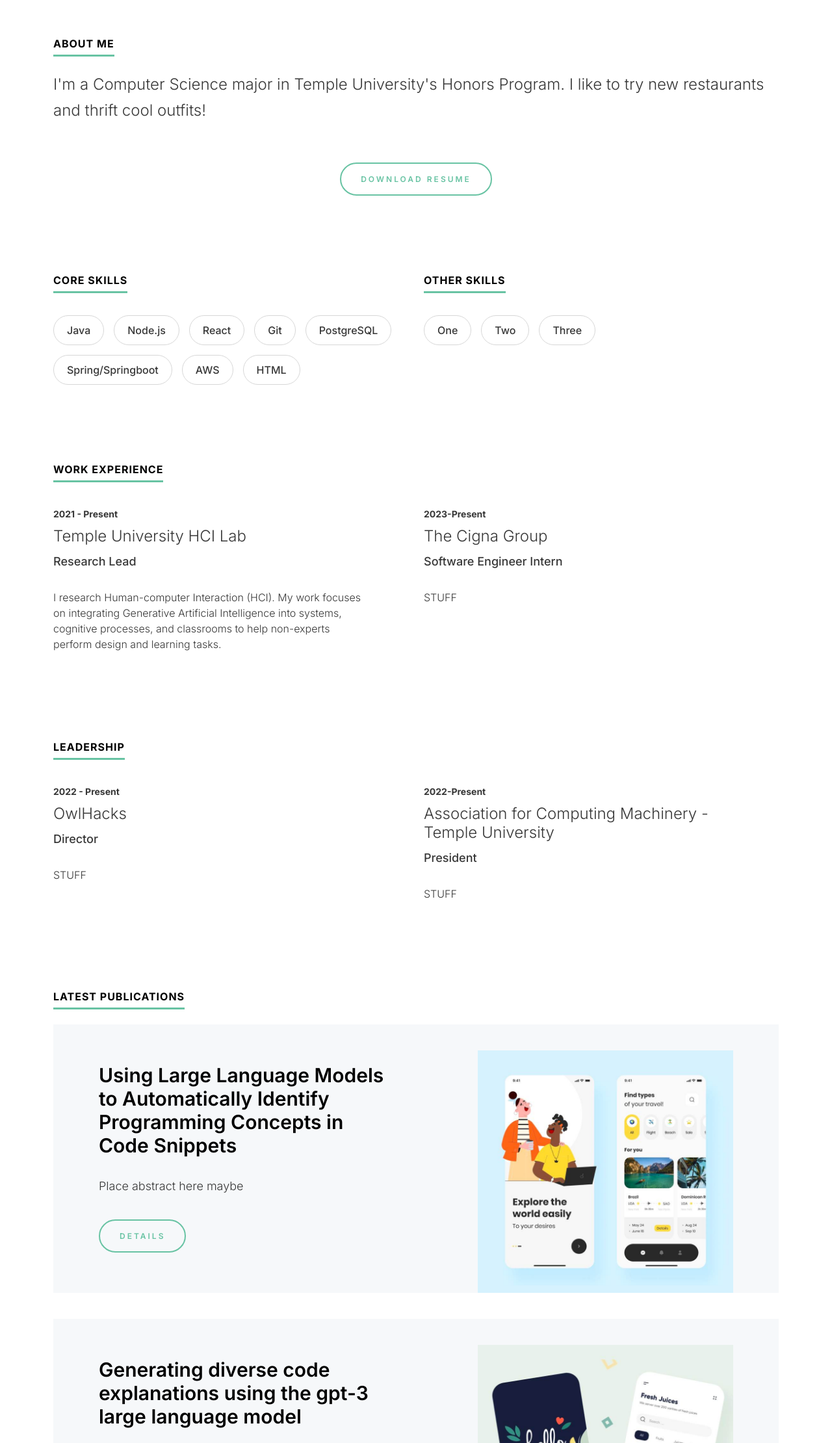
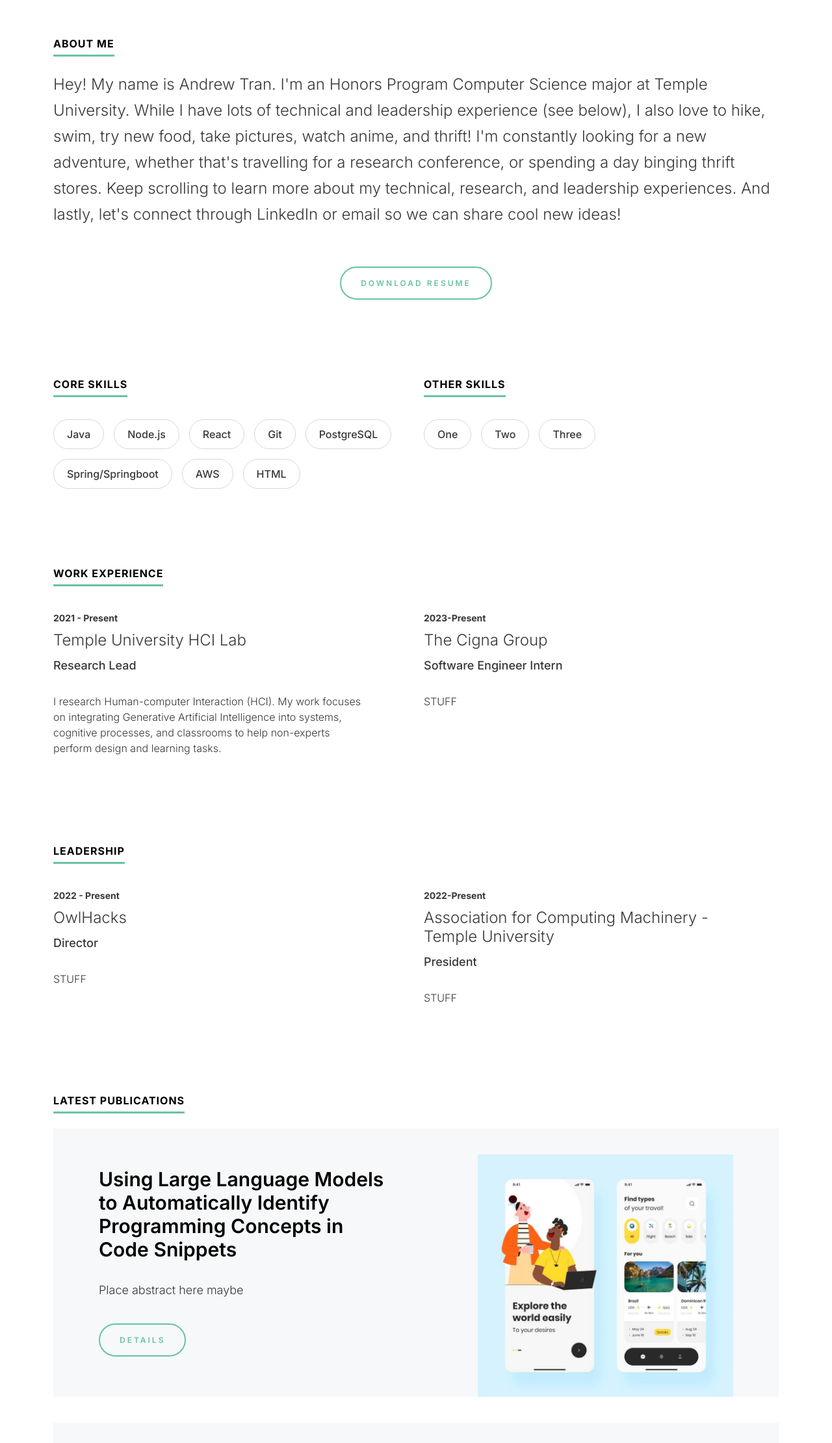
Before and after one commit to adrewtran117/adrewtran117.github.io, a plain HTML site: page index.html in a window 1280 px wide. Shown: the part 580-2800 px from the top of the page at 65% size. Drawn offline with nearby package versions, Linux system fonts and the light colour scheme.

Commit message:
About me

```diff
--- a/index.html
+++ b/index.html
@@ -86,7 +86,13 @@
       <div class="container">
         <section>
             <h2 class="ds-heading">About Me</h2>
-            <p> I'm a Computer Science major in Temple University's Honors Program. I like to try new restaurants and thrift cool outfits! </p>
+            <p> Hey! My name is Andrew Tran. I'm an Honors Program Computer Science major at Temple University.
+              While I have lots of technical and leadership experience (see below), I also love to hike, swim, try new food,
+              take pictures, watch anime, and thrift! I'm constantly looking for a new adventure, whether that's travelling for
+              a research conference, or spending a day binging thrift stores. Keep scrolling to learn more about my
+              technical, research, and leadership experiences. And lastly, let's connect through LinkedIn or email so we
+              can share cool new ideas!
+            </p>
             <div class="ds-button-sec text-center">
                 <a href="#" class="ds-button">Download Resume</a>
             </div>
@@ -188,8 +194,8 @@
               <div class="row">
                   <div class="col-12 col-sm-12 col-md-7 col-lg-7 col-xl-7 col-xxl-7">
                       <section>
-                          <h3 class="ds-work-tilte">Using Large Language Models to Automatically Identify Programming Concepts in Code Snippets
-                          </h3>
+                          <h5 class="ds-work-tilte">Using Large Language Models to Automatically Identify Programming Concepts in Code Snippets
+                          </h5>
                           <p>Place abstract here maybe</p>
                           <a href="works-setails.html" class="ds-button">Details</a>
                       </section>
@@ -203,8 +209,8 @@
               <div class="row">
                   <div class="col-12 col-sm-12 col-md-7 col-lg-7 col-xl-7 col-xxl-7">
                       <section>
-                          <h3 class="ds-work-tilte">Generating diverse code explanations using the gpt-3 large language model
-                          </h3>
+                          <h5 class="ds-work-tilte">Generating diverse code explanations using the gpt-3 large language model
+                          </h5>
                           <p>Place abstract here maybe</p>
                           <a href="works-setails.html" class="ds-button">Details</a>
                       </section>
@@ -218,7 +224,7 @@
               <div class="row">
                   <div class="col-12 col-sm-12 col-md-7 col-lg-7 col-xl-7 col-xxl-7">
                       <section>
-                          <h3 class="ds-work-tilte">Experiences from using code explanations generated by large language models in a web software development e-book</h3>
+                          <h5 class="ds-work-tilte">Experiences from using code explanations generated by large language models in a web software development e-book</h5>
                           <p>Place abstract here </p>
                           <a href="works-setails.html" class="ds-button">Details</a>
                       </section>
```
